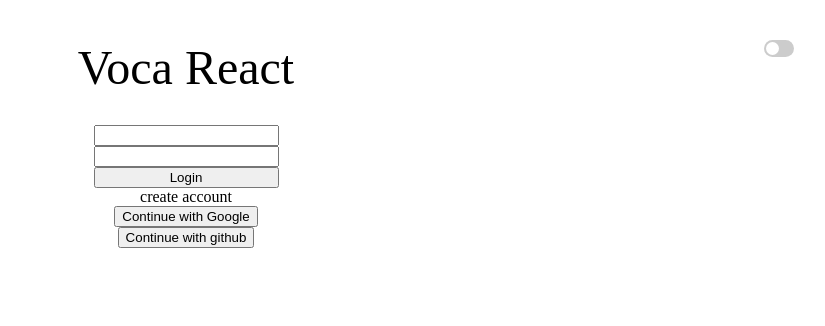
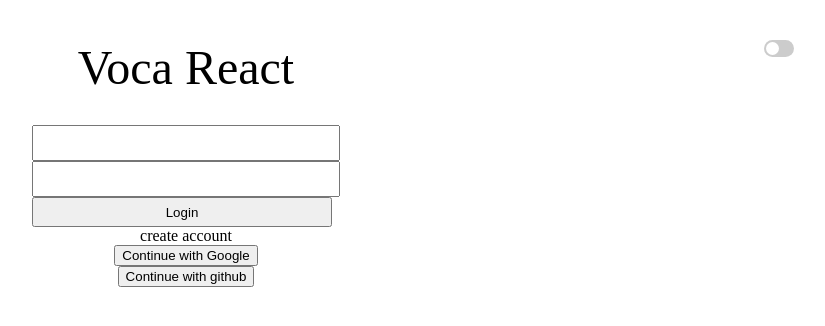
Before and after one commit to Seungho-Na/Voca_React, a React (Create React App) app in the folder my-app/: page /#/ in a window 1280 px wide. Shown: the top 326 px of the page, without its empty margins (454-1279 px from the left). Built offline with nearby package versions, Linux system fonts and the light colour scheme; no server answers.

Commit message:
단어추가 페이지 css 수정

```diff
--- a/my-app/src/css/Add.css
+++ b/my-app/src/css/Add.css
@@ -4,3 +4,13 @@
   flex-direction: column;
   align-items: center;
 }
+
+input {
+  height: 30px;
+  width: 300px;
+}
+
+textarea {
+  height: 30px;
+  width: 300px;
+}
--- a/my-app/src/routers/Add.js
+++ b/my-app/src/routers/Add.js
@@ -101,7 +101,7 @@ const Add = ({ userObj }) => {
         <table>
           <tbody>
             <tr>
-              <td>단어장 선택</td>
+              <td>{makeNote ? "단어장 만들기" : "단어장 선택"}</td>
               <td>
                 {makeNote ? (
                   <>
--- a/my-app/src/routers/Note.js
+++ b/my-app/src/routers/Note.js
@@ -92,6 +92,7 @@ const Note = ({ userObj }) => {
           (pageIndex + 1) * 10
         )
       );
+
     }
   };
   const onTouchStart = (event) => {
```
Also changed, not shown: 2 other files (tests, documents, lock files or other folders).
